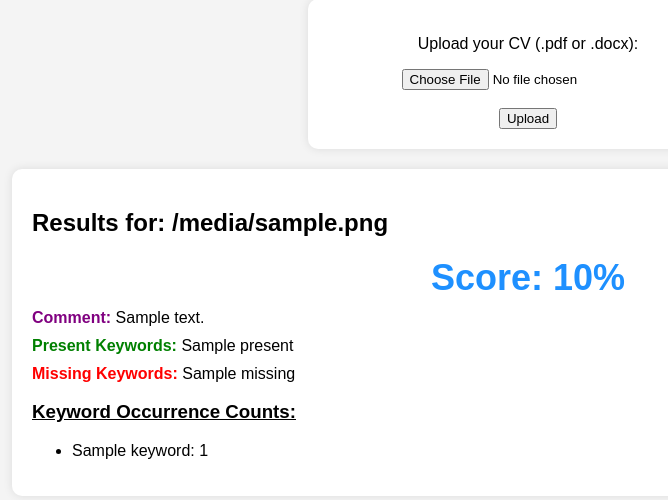
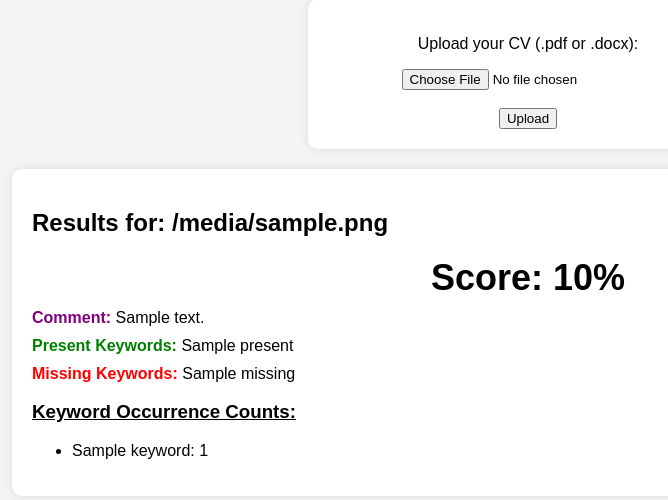
Before and after one commit to HritHik811/Keyword-matching, a Flask app: template templates/index.html in a window 1280 px wide. Shown: the part 101-601 px from the top of the page, without its empty margins (112-780 px from the left). Run offline with Flask 3, Linux system fonts and the light colour scheme; the template is opened without the code that fills it: most values are stand-ins (such as "Sample title", 1, 10 or a date in 2020); parts of the project's set-up code (start-up, migrations or seed data) failed here and were passed over.

Commit message:
Update index.html

```diff
--- a/templates/index.html
+++ b/templates/index.html
@@ -37,7 +37,7 @@
         .score {
             font-size: 36px;
             font-weight: bold;
-            color: #1e90ff;
+            color: #000000;
             text-align: center;
         }
     </style>
```
